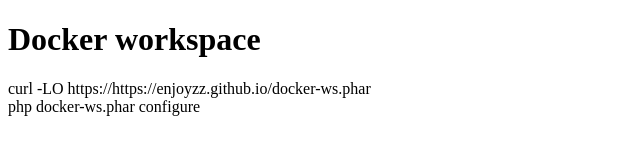
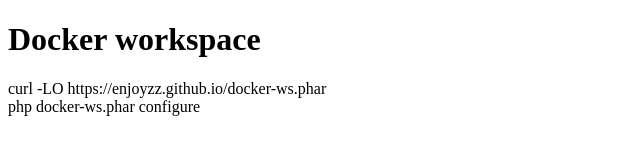
Before and after one commit to Enjoyzz/enjoyzz.github.io, a plain HTML site: page index.html in a window 1280 px wide. Shown: the full height of the page, 0-640 px from the left. Drawn offline with Linux system fonts and the light colour scheme.

Commit message:
updated docker-ws.phar

```diff
--- a/index.html
+++ b/index.html
@@ -9,7 +9,7 @@
 <h1>Docker workspace</h1>
 
 
-curl -LO https://https://enjoyzz.github.io/docker-ws.phar<br>
+curl -LO https://enjoyzz.github.io/docker-ws.phar<br>
 php docker-ws.phar configure
 
 </body>
```
Also changed, not shown: 1 other file.
